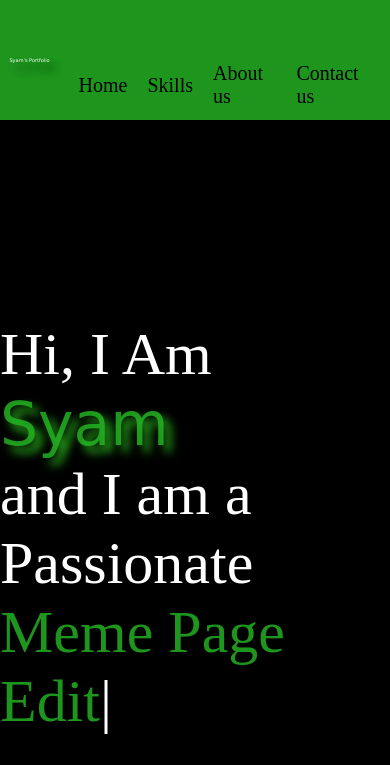
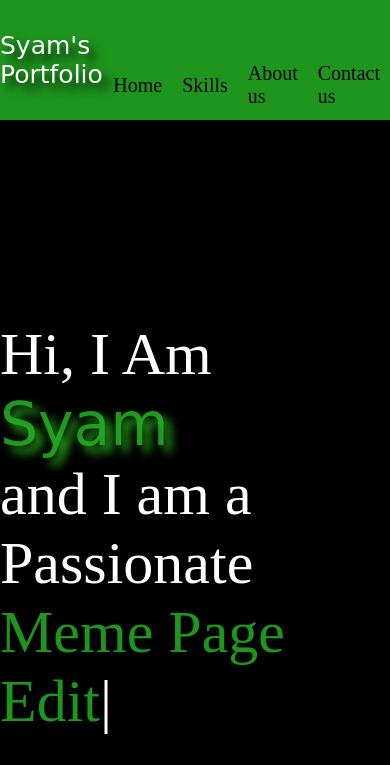
Before and after one commit to Syamsatyanarayana/PORTFOLIO, a plain HTML site: page index.html in a window 390 px wide. Shown: the top 765 px of the page. Drawn offline with nearby package versions, Linux system fonts and the light colour scheme; a web font is replaced by a local one.

Commit message:
Update style.css

```diff
--- a/style.css
+++ b/style.css
@@ -170,7 +170,7 @@ ul{
         flex-direction: row;
     }
     #logo{
-        font-size: 5px;
+        font-size: 25px;
     }
     nav ul{
         display: flex;
```
